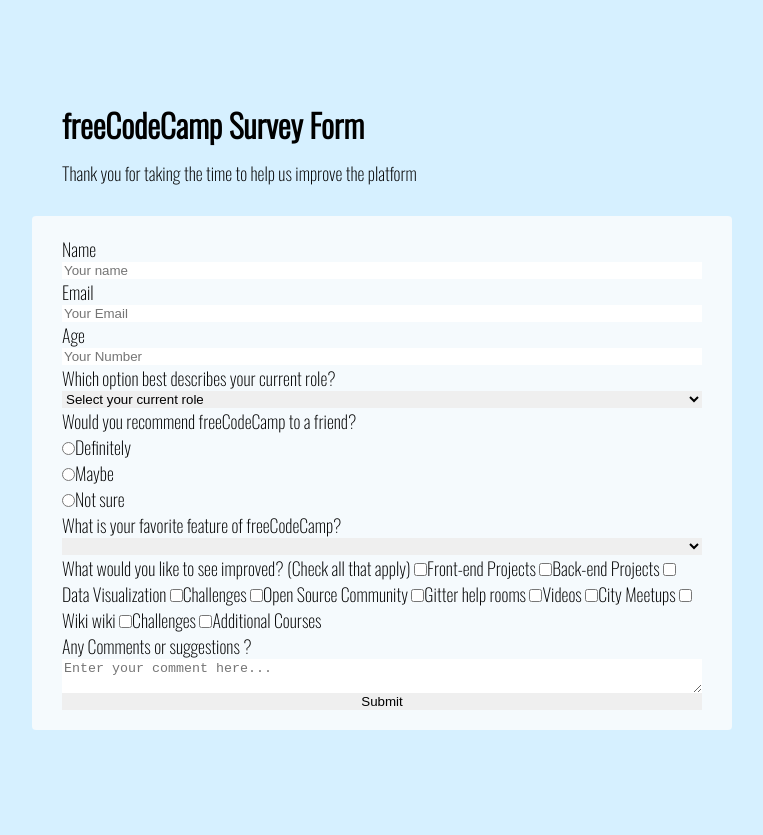
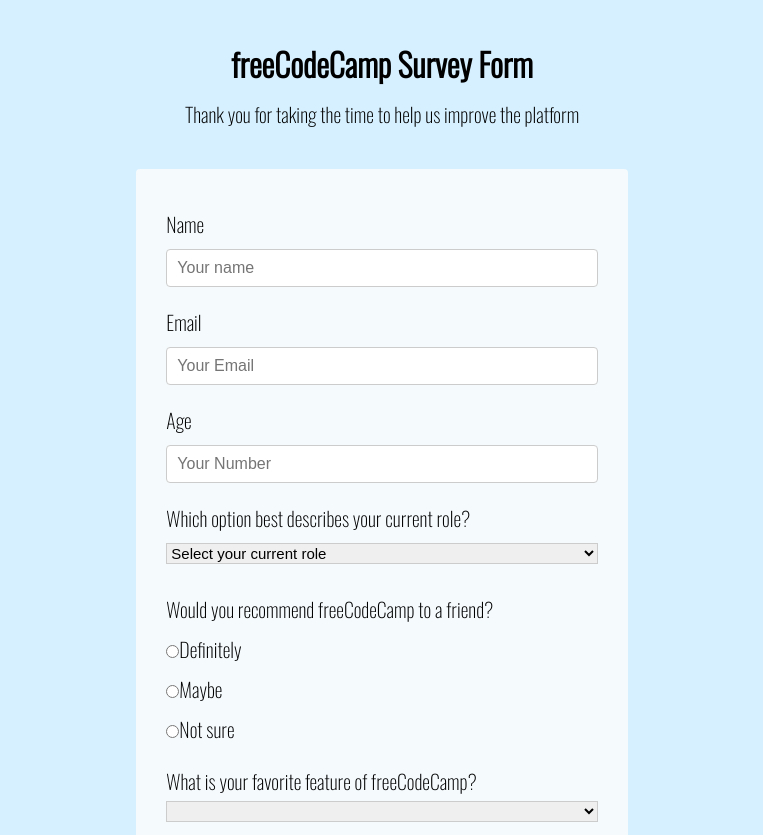
Before and after one commit to amitcesar/FCC-Responsive-Design, a plain HTML site: page survey-form/survey-form.html in a window 1280 px wide. Shown: the top 835 px of the page, without its empty margins (258-1021 px from the left). Before the commit the page ends 800 px from the top, so only its background shows below. Drawn offline with nearby package versions, Linux system fonts and the light colour scheme.

Commit message:
finish checkboxes, textarea and button

```diff
--- a/survey-form/styles.css
+++ b/survey-form/styles.css
@@ -11,22 +11,24 @@
   font-family: 'Oswald', sans-serif;
   font-weight: 200;
   background: #d6f0ff;
-
   display: flex;
   justify-content: center;
   align-items: center;
-  height: 100vh;
   padding: 10px;
  }
 
-header {
+ .wrapper header {
+  display: flex;
+  flex-flow: column wrap;
+  align-items: center;
   padding: 10px;
   margin: 20px;
-}
-header .title {
+ }
+
+.wrapper header .title {
   font-size: 32px;
 }
-header .description {
+.wrapper header  .description {
   margin-top: 12px;
 }
 
@@ -42,6 +44,70 @@
   display: flex;
   flex-wrap: wrap;
   justify-content: space-between;
+  align-items: flex-start;
   flex-direction: column;
+  margin: 20px 0px 12px 0px;
+}
+
+.wrapper .form-row label,p ,
+.wrapper .legacy-form-row label {
+  margin-bottom: 10px;
+  font-size: 20px;
+}
+
+.wrapper .form-row input[type='text'],
+.wrapper .form-row input[type='email'],
+.wrapper .form-row input[type='number'] {
   width: 100%;
+  height: 38px;
+  outline: none;
+  border-radius: 4px;
+  border: 1px solid #ccc;
+  padding-left: 10px;
+  font-size: 16px;
 }
+
+.wrapper .form-row select,
+.wrapper .legacy-form-row select {
+  width: 100%;
+  font-size: 15px;
+  border: 1px solid #ccc;
+  margin-bottom: 10px;
+}
+
+.wrapper .form-row select option,
+.wrapper .legacy-form-row select {
+  font-size: 16px;
+}
+
+.wrapper .legacy-form-row {
+  border: none;
+  margin-bottom: 10px;
+}
+
+.wrapper .legacy-form-row .checkbox-label{
+  display: block;
+  font-size: 18px;
+  padding: 0 20px 0 10px;
+}
+
+.wrapper .legacy-form-row input[type='radio'] {
+  margin-top: 2px;
+ float: left;
+}
+
+.wrapper .form-row textarea {
+  padding: 12px;
+  resize: vertical;
+  width: 100%;
+  height: 120px;
+  font-size: 14px;
+}
+
+.wrapper .form-row .submit {
+  border-radius: 3px;
+  padding: 12px;
+  width: 100%;
+  background: #37a1ed;
+  font-weight: 300;
+}
--- a/survey-form/survey-form.html
+++ b/survey-form/survey-form.html
@@ -9,13 +9,13 @@
 </head>
 <body>
   <div class='wrapper'>
-    <header>
+    <header class='header'>
       <h1 id='title' class='title'>freeCodeCamp Survey Form</h1>
       <p id='description' class='description'>Thank you for taking the time to help us improve the platform </p>
     </header>
 
     <form id='survey-form'>
-        <div class='form-row'>
+        <div class='form-row '>
           <label id='name-label' for='name'>Name</label>
           <input id='name' name='name' type='text'required placeholder='Your name'/>
         </div>
@@ -55,7 +55,7 @@
           </label>
         </div>
 
-        <div class='form-row'>
+        <div class='legacy-form-row'>
           <label>What is your favorite feature of freeCodeCamp? </label>
           <select>
             <option disabled='' selected='' value='' ></option>
@@ -66,40 +66,40 @@
           </select>
         </div>
 
-        <div clas='form-row'>
+        <div class='legacy-form-row'>
           <label >What would you like to see improved? (Check all that apply)</label>
-          <label for='front-end'>
-            <input name='user-suggest' type='checkbox' value='front-end' id='front-end'/>Front-end Projects
+          <label class='checkbox-label' for='front-end'>
+            <input  name='user-suggest' type='checkbox' value='front-end' id='front-end'/> Front-end Projects
           </label>
-          <label for='back-end'>
-            <input name='user-suggest' type='checkbox' value='back-end' id='back-end'/>Back-end Projects
+          <label class='checkbox-label' for='back-end'>
+            <input  name='user-suggest' type='checkbox' value='back-end' id='back-end'/> Back-end Projects
           </label>
-          <label for='data-visualization'>
-            <input name='user-suggest' type='checkbox' value='data-visualization' id='data-visualization'/>Data Visualization
+          <label  class='checkbox-label' for='data-visualization'>
+            <input  name='user-suggest' type='checkbox' value='data-visualization' id='data-visualization'/> Data Visualization
           </label>
-          <label for='challenges'>
-            <input name='user-suggest' type='checkbox' value='challenges' id='challenges'/>Challenges
+          <label  class='checkbox-label' for='challenges'>
+            <input  name='user-suggest' type='checkbox' value='challenges' id='challenges'/> Challenges
           </label>
-          <label for='open-source-comunity'>
-            <input name='user-suggest' type='checkbox' value='open-source-comunity' id='open-source-comunity'/>Open Source Community
+          <label   class='checkbox-label' for='open-source-comunity'>
+            <input  name='user-suggest' type='checkbox' value='open-source-comunity' id='open-source-comunity'/> Open Source Community
           </label>
-          <label for='gitter-help-rooms'>
-            <input name='user-suggest' type='checkbox' value='gitter-help-rooms' id='gitter-help-rooms'/>Gitter help rooms
+          <label  class='checkbox-label' for='gitter-help-rooms'>
+            <input name='user-suggest' type='checkbox' value='gitter-help-rooms' id='gitter-help-rooms'/> Gitter help rooms
           </label>
-          <label for='videos'>
-            <input name='user-suggest' type='checkbox' value='videos' id='videos'/>Videos
+          <label class='checkbox-label'  for='videos'>
+            <input name='user-suggest' type='checkbox' value='videos' id='videos'/> Videos
           </label>
-          <label for='city-meetups'>
-            <input name='user-suggest' type='checkbox' value='city-meetups' id='city-meetups'/>City Meetups
+          <label class='checkbox-label' for='city-meetups'>
+            <input   name='user-suggest' type='checkbox' value='city-meetups' id='city-meetups'/> City Meetups
           </label>
-          <label for='wiki'>
-            <input name='user-suggest' type='checkbox' value='wiki' id='wiki'/>Wiki wiki
+          <label class='checkbox-label' for='wiki'>
+            <input   name='user-suggest' type='checkbox' value='wiki' id='wiki'/> Wiki wiki
           </label>
-          <label for='forum'>
-            <input name='user-suggest' type='checkbox' value='Forum' id='Forum'/>Challenges
+          <label class='checkbox-label' for='forum'>
+            <input  name='user-suggest' type='checkbox' value='Forum' id='Forum'/> Challenges
           </label>
-          <label for='additional-courses'>
-            <input name='user-suggest' type='checkbox' value='additional-courses' id='additional-courses'/>Additional Courses
+          <label  class='checkbox-label' for='additional-courses'>
+            <input  name='user-suggest' type='checkbox' value='additional-courses' id='additional-courses'/> Additional Courses
           </label>
         </div>
 
```
